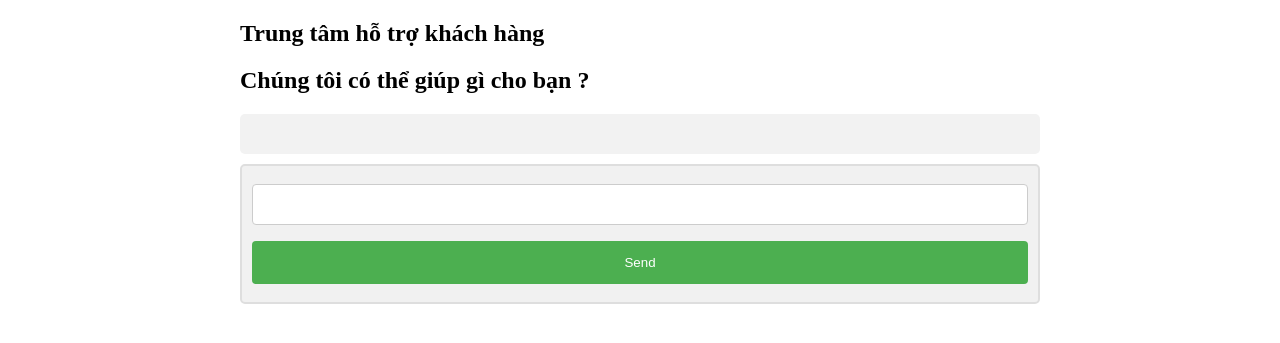
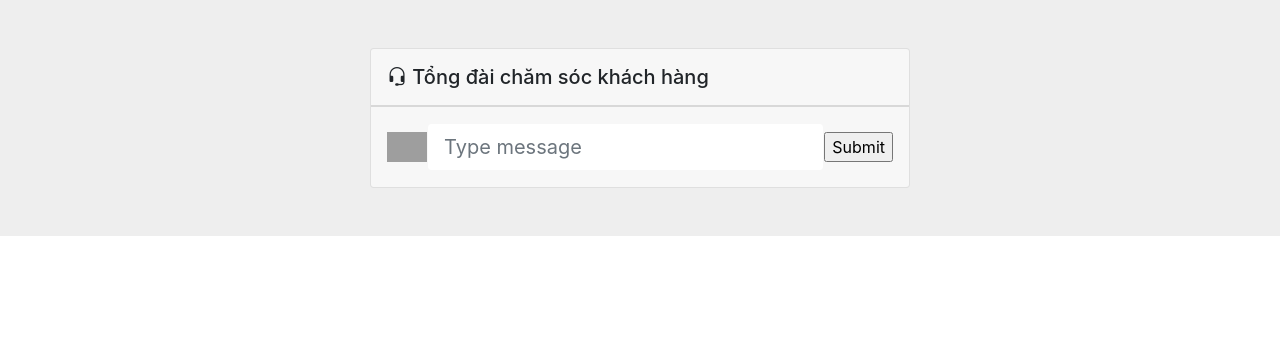
Before and after one commit to mchien2002/C-SHOP, a Django app: template store/templates/roomchat.html in a window 1280 px wide. Shown: the top 343 px of the page. Run offline with Django 4.2, Linux system fonts and the light colour scheme; the template is opened without the code that fills it: values that come from a table or form of the project are taken from there, others are empty; data comes from the database, SQL or seed files in the repository; both versions use the stored data as it was after the commit; parts of the project's set-up code (start-up, migrations or seed data) failed here and were passed over; some libraries are stand-ins or nearby versions; grey boxes are pictures that could not be loaded.

Commit message:
room chat

```diff
--- /dev/null
+++ b/static/css/roomchat.css
@@ -0,0 +1,16 @@
+#chat2 .form-control {
+    border-color: transparent;
+    }
+
+    #chat2 .form-control:focus {
+    border-color: transparent;
+    box-shadow: inset 0px 0px 0px 1px transparent;
+    }
+
+    .divider:after,
+    .divider:before {
+    content: "";
+    flex: 1;
+    height: 1px;
+    background: #eee;
+    }
--- a/store/templates/roomchat.html
+++ b/store/templates/roomchat.html
@@ -1,63 +1,31 @@
+
 <!DOCTYPE html>
-<html>
+{% load static %}
+<html lang="en">
 <head>
-<meta name="viewport" content="width=device-width, initial-scale=1">
-<style>
-body {
-  margin: 0 auto;
-  max-width: 800px;
-  padding: 0 20px;
-}
+  <meta charset="UTF-8">
+  <meta http-equiv="X-UA-Compatible" content="IE=edge">
+  <meta name="viewport" content="width=device-width, initial-scale=1.0">
+  <link rel="stylesheet" href="{% static 'css/roomchat.css' %}">
+  <link rel="stylesheet" href="https://maxcdn.bootstrapcdn.com/bootstrap/4.0.0/css/bootstrap.min.css" integrity="sha384-Gn5384xqQ1aoWXA+058RXPxPg6fy4IWvTNh0E263XmFcJlSAwiGgFAW/dAiS6JXm" crossorigin="anonymous">
+  <link rel="icon" type="image/x-icon" href="assets/favicon.ico" />
+  <!-- Bootstrap icons-->
+  <link href="https://cdn.jsdelivr.net/npm/bootstrap-icons@1.5.0/font/bootstrap-icons.css" rel="stylesheet" />
 
-.container {
-  border: 2px solid #dedede;
-  background-color: #f1f1f1;
-  border-radius: 5px;
-  padding: 10px;
-  margin: 10px 0;
-}
-
-.darker {
-  border-color: #ccc;
-  background-color: #ddd;
-}
-
-.container::after {
-  content: "";
-  clear: both;
-  display: table;
-}
-
-.container img {
-  float: left;
-  max-width: 60px;
-  width: 100%;
-  margin-right: 20px;
-  border-radius: 50%;
-}
-
-.container img.right {
-  float: right;
-  margin-left: 20px;
-  margin-right:0;
-}
-
-.time-right {
-  float: right;
-  color: #aaa;
-}
-
-.time-left {
-  float: left;
-  color: #999;
-}
-</style>
+  <title>Tổng đài</title>
   <script   src="https://code.jquery.com/jquery-3.1.1.min.js"   integrity="sha256-hVVnYaiADRTO2PzUGmuLJr8BLUSjGIZsDYGmIJLv2b8="   crossorigin="anonymous"></script>
 </head>
 <body>
+  <section style="background-color: #eee;">
+    <div class="container py-5">
 
-<h2>Trung tâm hỗ trợ khách hàng</h2>
-<h2>Chúng tôi có thể giúp gì cho bạn ?</h2>
+      <div class="row d-flex justify-content-center">
+        <div class="col-md-10 col-lg-8 col-xl-6">
+
+          <div class="card" id="chat2">
+            <div class="card-header d-flex justify-content-between align-items-center p-3">
+              <h5 class="mb-0"><i class="bi bi-headset"></i> Tổng đài chăm sóc khách hàng</h5>
+            </div>
 
             <div id="display">
 
@@ -75,7 +43,7 @@ setInterval(function(){
                           $("#display").empty();
                           for (var key in response.messages)
                           {
-                var temp="<div class='container darker'><b>"+response.messages[key].user+"</b><p>"+response.messages[key].value+"</p><span class='time-left'>"+response.messages[key].date+"</span></div>";
+                              var temp="<div class='container darker'><b>"+response.messages[key].user+"</b><p class='small p-2 ms-3 mb-1 rounded-3' style='background-color: #f5f6f7;'>"+response.messages[key].value+"</p><span class='small ms-3 mb-3 rounded-3 text-muted'>"+response.messages[key].date+"</span></div>";
                               $("#display").append(temp);
                           }
                       },
@@ -87,53 +55,22 @@ setInterval(function(){
               })
             </script>
 
-
-<div class="container">
-    <style>
-    input[type=text], select {
-    width: 100%;
-    padding: 12px 20px;
-    margin: 8px 0;
-    display: inline-block;
-    border: 1px solid #ccc;
-    border-radius: 4px;
-    box-sizing: border-box;
-    }
-
-    input[type=submit] {
-    width: 100%;
-    background-color: #4CAF50;
-    color: white;
-    padding: 14px 20px;
-    margin: 8px 0;
-    border: none;
-    border-radius: 4px;
-    cursor: pointer;
-    }
-
-    input[type=submit]:hover {
-    background-color: #45a049;
-    }
-
-    div {
-    border-radius: 5px;
-    background-color: #f2f2f2;
-    padding: 20px;
-    }
-    </style>
-
-    <form id="post-form">
+            <form id="post-form" class="card-footer text-muted d-flex justify-content-start align-items-center p-3">
               {% csrf_token %}
               <input type="hidden" name="username" id="username" value="{{username}}"/>
               <input type="hidden" name="room_id" id="room_id" value="{{room_details.id}}"/>
-        <input type="text" name="message" id="message" width="100px" />
-        <input type="submit" value="Send">
+              <img src="https://mdbcdn.b-cdn.net/img/Photos/new-templates/bootstrap-chat/ava3-bg.webp" alt="avatar 3" style="width: 40px; height: 100%;">
+              <input type="text" class="form-control form-control-lg" name="message" id="message" placeholder="Type message">
+              <input type="submit" icon class='ms-3'>
             </form>
           </div>
 
+        </div>
+      </div>
 
+    </div>
+  </section>
 </body>
-
 <script type="text/javascript">
   $(document).on('submit','#post-form',function(e){
     e.preventDefault();
@@ -154,5 +91,4 @@ setInterval(function(){
     document.getElementById('message').value = ''
   });
 </script>
-
 </html>
```
Also changed, not shown: db.sqlite3. Lines whose indentation alone changed are shown as unchanged.
